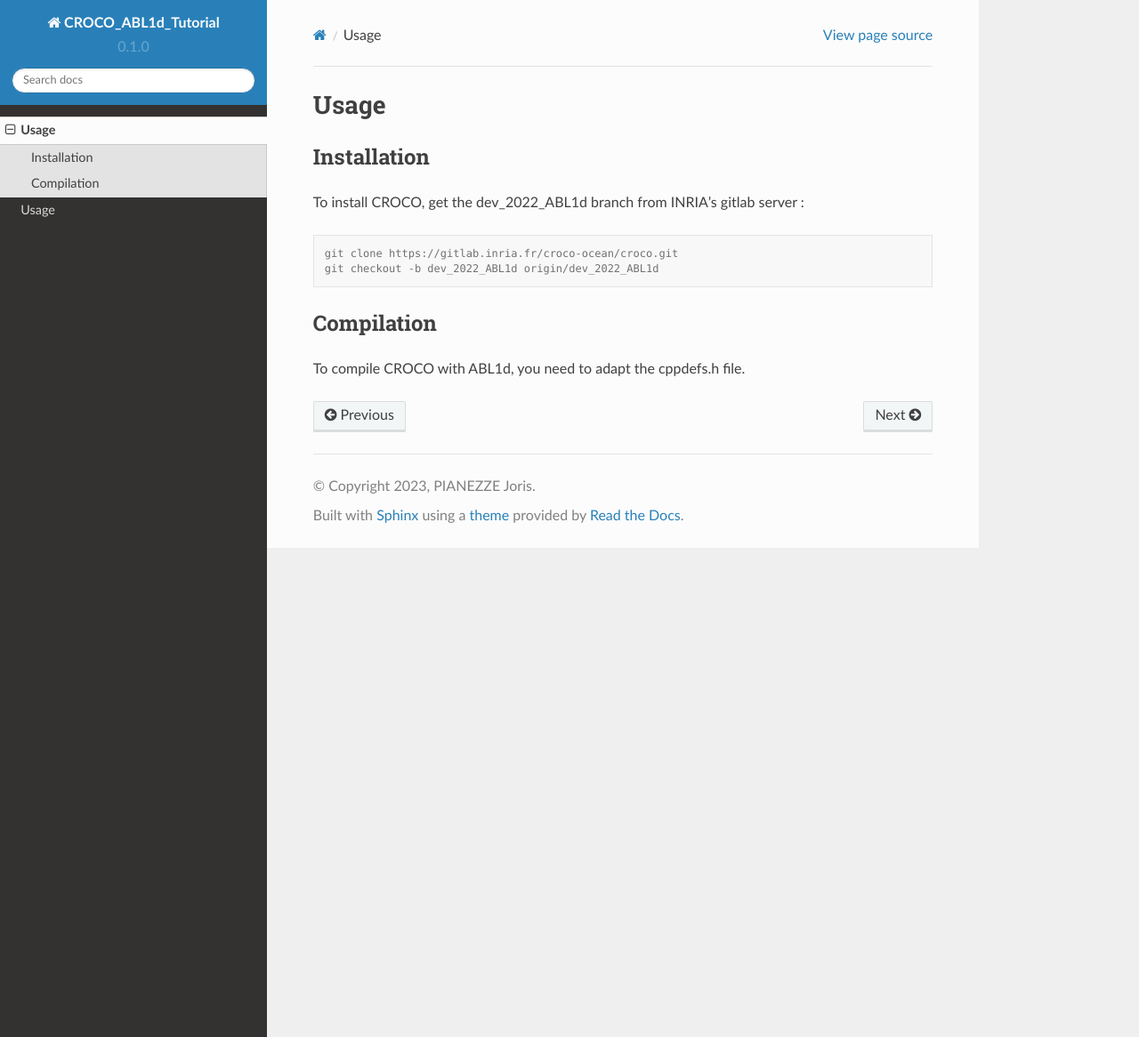
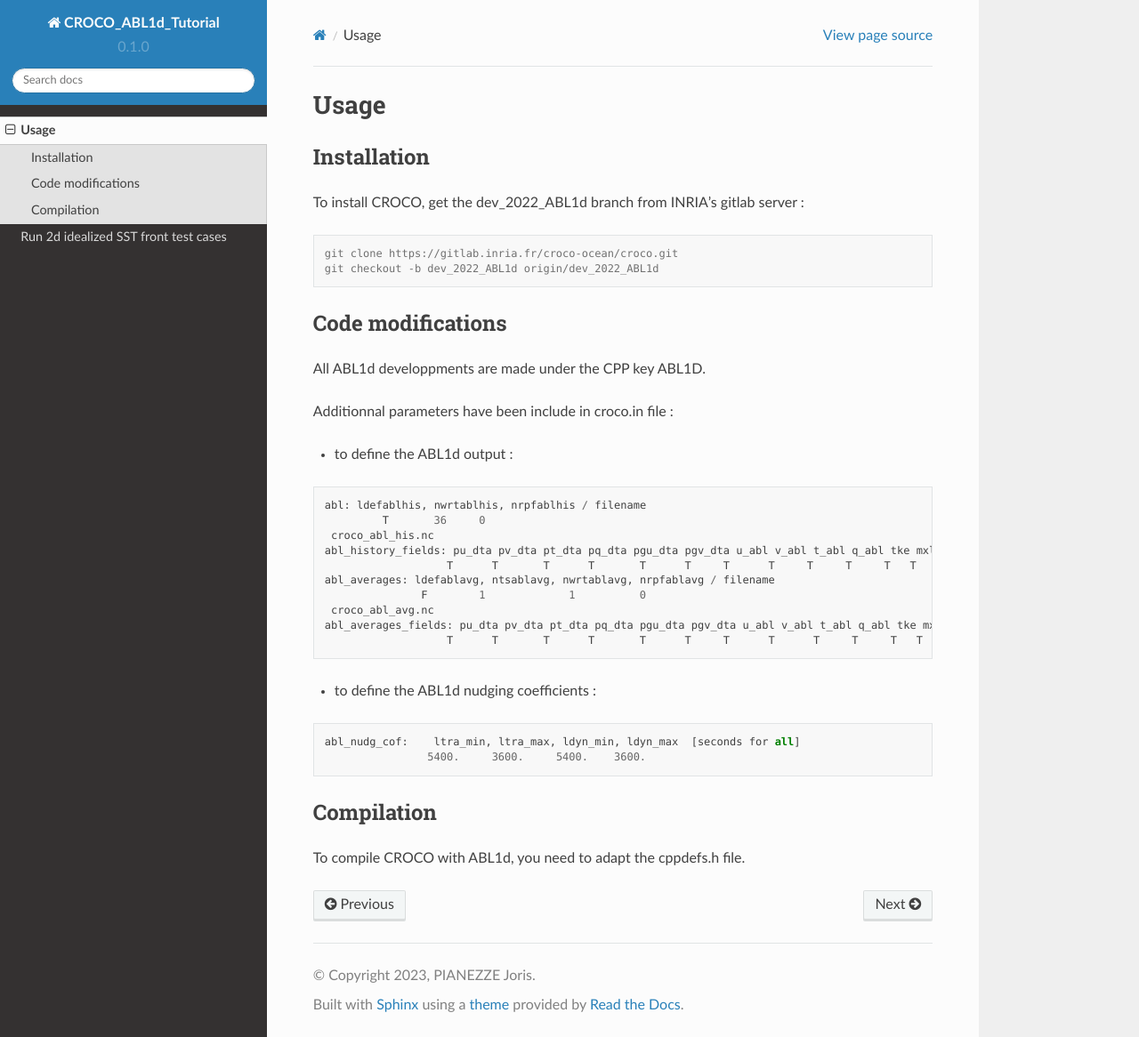
Before and after one commit to JorisPianezze/croco_abl1d_tutorial, a Sphinx documentation site: the page built from docs/source/usage.rst, in a window 1280 px wide and 1166 px high. Shown: the whole window at 89% size. Built offline with Sphinx 7.4.7 and the Read the Docs theme 2.0.0, drawn with Linux system fonts in a browser that asks for light colours.

Commit message:
Add Kilpatrick test cases

```diff
--- a/docs/source/case_kilpatrick.rst
+++ b/docs/source/cases_kilpatrick.rst
@@ -1,5 +1,5 @@
-Usage
-=====
+Run 2d idealized SST front test cases
+=====================================
 
 .. _installation:
 
--- a/docs/source/index.rst
+++ b/docs/source/index.rst
@@ -14,4 +14,4 @@
 .. toctree::
 
    usage
-   case_kilpatrick
+   cases_kilpatrick
--- a/docs/source/usage.rst
+++ b/docs/source/usage.rst
@@ -13,6 +13,36 @@
    git clone https://gitlab.inria.fr/croco-ocean/croco.git
    git checkout -b dev_2022_ABL1d origin/dev_2022_ABL1d
 
+Code modifications
+------------------
+
+All ABL1d developpments are made under the CPP key ABL1D.
+
+Additionnal parameters have been include in croco.in file :
+
+* to define the ABL1d output :
+
+.. code-block:: fortran
+
+   abl: ldefablhis, nwrtablhis, nrpfablhis / filename
+            T       36     0
+    croco_abl_his.nc
+   abl_history_fields: pu_dta pv_dta pt_dta pq_dta pgu_dta pgv_dta u_abl v_abl t_abl q_abl tke mxlm mxld avm avt ablh zr zw Hzr Hzw
+                      T      T       T      T       T      T     T      T     T     T     T   T    T    T   T   T   T  T  T   T
+   abl_averages: ldefablavg, ntsablavg, nwrtablavg, nrpfablavg / filename
+                  F        1             1          0
+    croco_abl_avg.nc
+   abl_averages_fields: pu_dta pv_dta pt_dta pq_dta pgu_dta pgv_dta u_abl v_abl t_abl q_abl tke mxlm mxld avm avt ablh zr zw Hzr Hzw
+                      T      T       T      T       T      T     T      T      T     T     T   T    T    T   T   T   T  T  T   T
+
+* to define the ABL1d nudging coefficients :
+
+.. code-block:: fortran
+
+   abl_nudg_cof:    ltra_min, ltra_max, ldyn_min, ldyn_max  [seconds for all]
+                   5400.     3600.     5400.    3600.
+
+
 Compilation
 -----------
 
```
